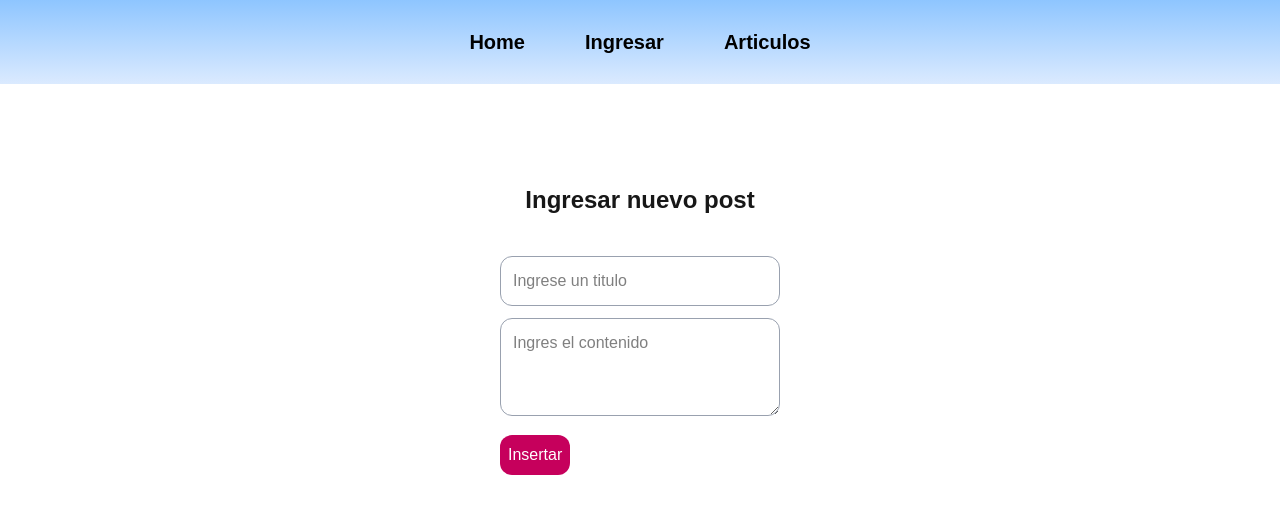
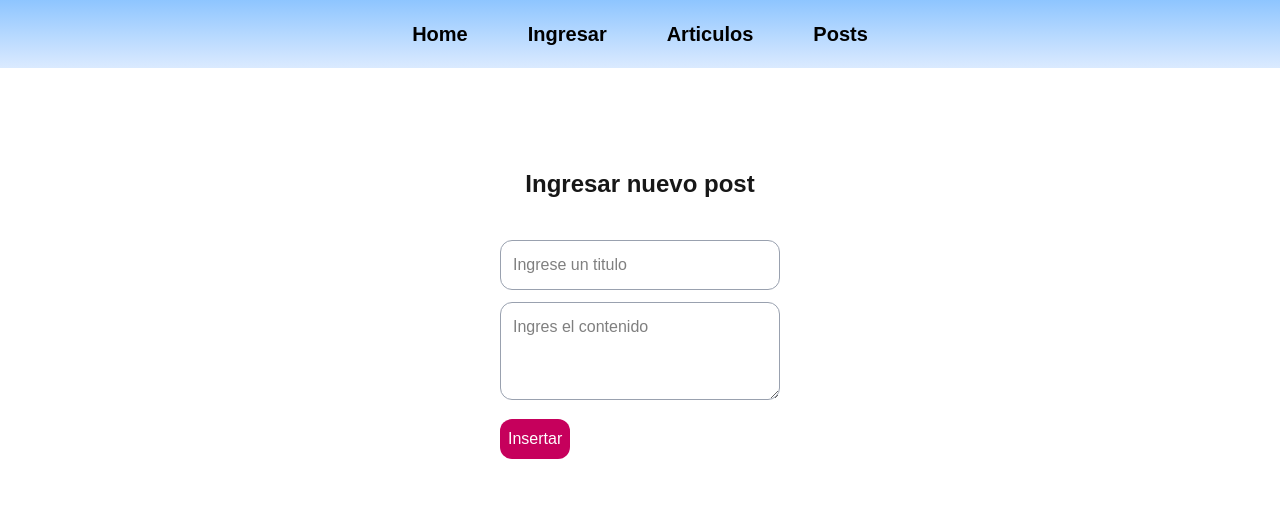
Before and after one commit to DanielGuzmanV/NextJs-Fundamentos, a Next.js app: page /ingresar in a window 1280 px wide. Shown: the top 514 px of the page. Built offline with nearby package versions, Linux system fonts and the light colour scheme.

Commit message:
se agrego la ruta para post y correccion de estilos

```diff
--- a/src/app/layout.tsx
+++ b/src/app/layout.tsx
@@ -28,23 +28,29 @@ export default function RootLayout(
       >
         <nav>
           <ul className="flex gap-3 justify-center bg-gradient-to-t from-blue-100 to-blue-300 text-black text-xl font-semibold py-5">
-            <Link href="/">
-              <li className="hover:bg-slate-400 hover:text-white rounded-3xl py-2 px-6 transform transition-all">
+            <li>
+              <Link href="/" className="hover:bg-slate-400 hover:text-white rounded-3xl py-2 px-6 transform transition-all">
                 Home
-              </li>
-            </Link>
+              </Link>
+            </li>
 
-            <Link href="/ingresar">
-              <li className="hover:bg-slate-400 hover:text-white rounded-3xl py-2 px-6 transform transition-all">
+            <li>
+              <Link  href="/ingresar" className="hover:bg-slate-400 hover:text-white rounded-3xl py-2 px-6 transform transition-all">
                 Ingresar
-              </li>
-            </Link>
+              </Link>
+            </li>
 
-            <Link href="/articulos">
-              <li className="hover:bg-slate-400 hover:text-white rounded-3xl py-2 px-6 transform transition-all">
+            <li>
+              <Link href="/articulos" className="hover:bg-slate-400 hover:text-white rounded-3xl py-2 px-6 transform transition-all">
                 Articulos
-              </li>
-            </Link>
+              </Link>
+            </li>
+
+            <li>
+              <Link href="/posts" className="hover:bg-slate-400 hover:text-white rounded-3xl py-2 px-6 transform transition-all">
+                  Posts
+              </Link>
+            </li>
           </ul>
         </nav>
 
```
